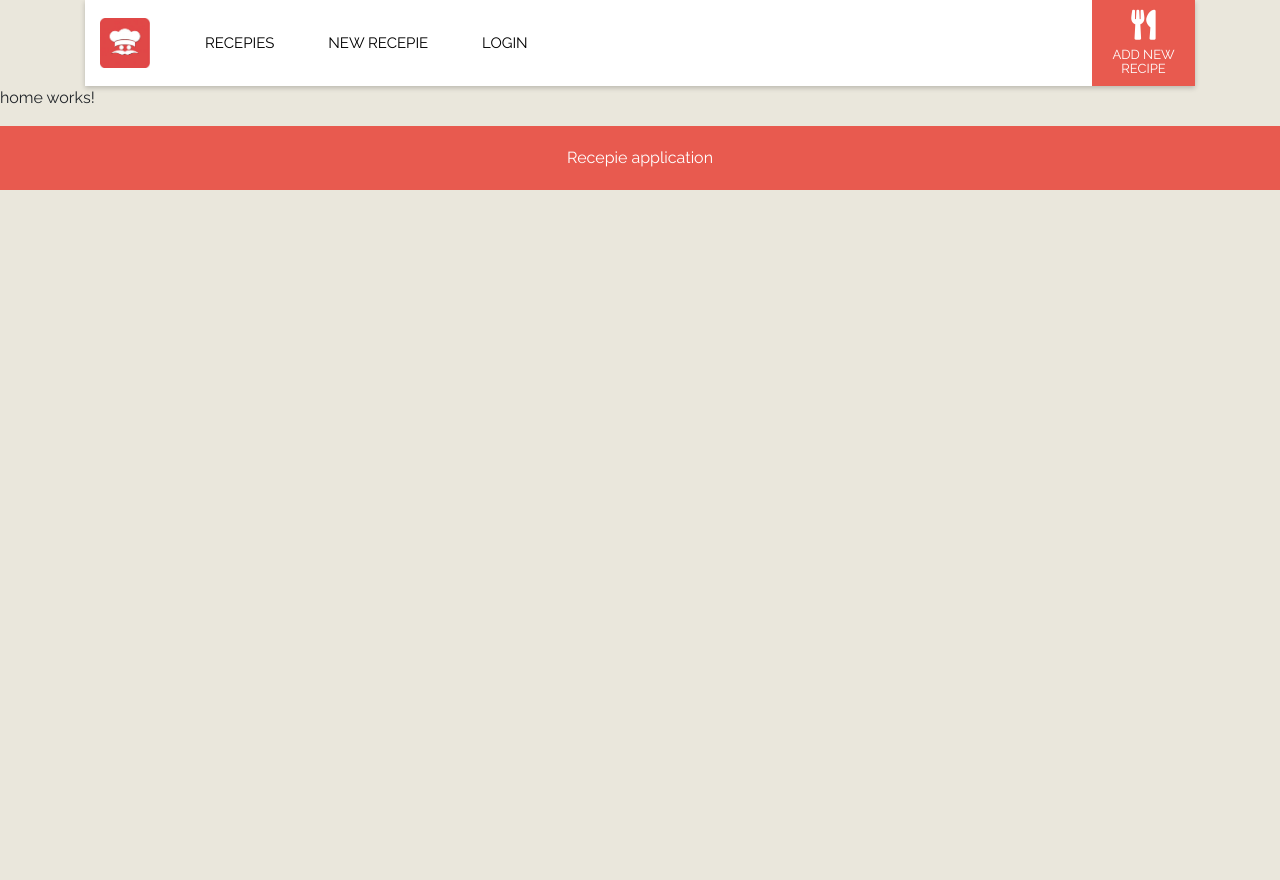
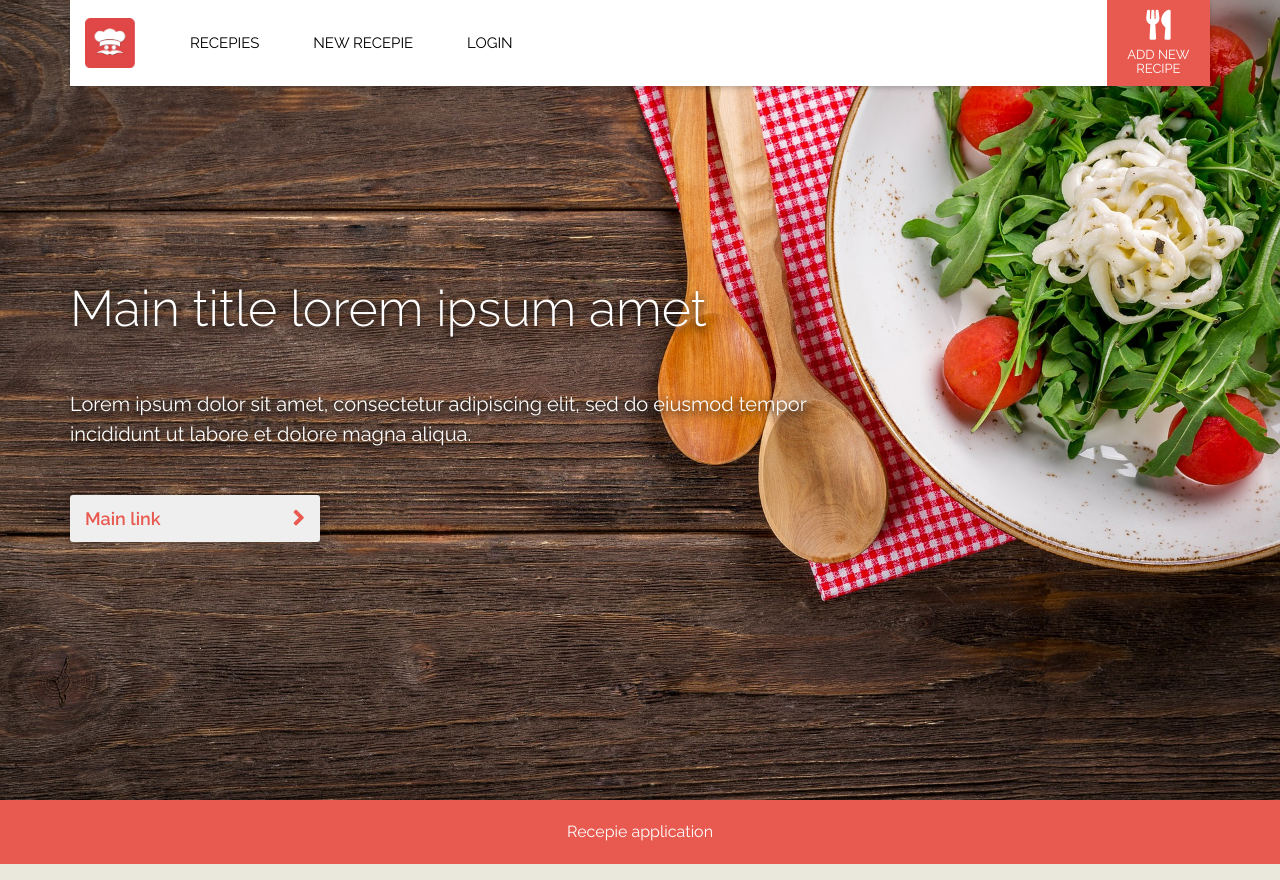
Before and after one commit to VesnaSiljak/recepiebook, an Angular app: page / in a window 1280 px wide. Before the commit the page ends 800 px from the top, so only its background shows below. Built offline with nearby package versions, Linux system fonts and the light colour scheme.

Commit message:
first screen, json update

```diff
--- a/src/app/home/home.component.html
+++ b/src/app/home/home.component.html
@@ -1,3 +1,11 @@
-<p>
-  home works!
-</p>
+<section class="start-screen">
+  <div class="container flex">
+    <div>
+    <h1>Main title lorem ipsum amet</h1>
+    <p>
+        Lorem ipsum dolor sit amet, consectetur adipiscing elit, sed do eiusmod tempor incididunt ut labore et dolore magna aliqua.
+    </p>
+    <button>Main link<i class="fas fa-angle-right"></i></button>
+  </div>
+  </div>
+</section>
--- a/src/app/home/home.component.scss
+++ b/src/app/home/home.component.scss
@@ -0,0 +1,51 @@
+@import '../../styles.scss';
+.start-screen{
+    height: 100vh;
+    background-image:url("../../assets/images/bg.jpg");
+    background-size: 100% auto;
+    &>div{
+        height: 90%;
+        padding-top:100px;
+        padding-left: 0px;
+        padding-right: 0px;
+        flex-direction:column;
+        justify-content: center;
+        color: $white;
+        div{
+            h1{
+                font-size: 50px;
+                font-weight: 300;
+                text-shadow: 0px 3px 8px #000000;
+            }
+            p{
+                margin-top: 50px;
+                font-size: 20px;
+                text-shadow: 0px 3px 8px #000000;
+                max-width: 70%;
+            }
+            button{
+                margin-top: 30px;
+                width: 250px;
+                color: $light-color;
+                font-size: 18px;
+                font-weight: 600;
+                text-align: left;
+                border: none;
+                border-radius: 3px;
+                padding: 10px 15px;
+                @include shadow(0px, 2px, 5px, 0px);
+                @include transition(all,0.2s);
+                i{
+                    float:right;
+                    font-size: 25px;
+                }
+                &:hover{
+                    background: $light-color;
+                    color: white;
+                    @include transition(all,0.2s);
+                }
+            }
+        }
+
+    }
+}
--- a/src/app/shared/header/header.component.html
+++ b/src/app/shared/header/header.component.html
@@ -1,5 +1,5 @@
-<div class="container">
-  <header>
+<div class="width100 absolute">
+  <header class="container nopadding">
     <div class="logo">
       <img src="../../../assets/images/download.jpg" alt="logo">
     </div>
--- a/src/app/shared/header/header.component.scss
+++ b/src/app/shared/header/header.component.scss
@@ -1,7 +1,9 @@
 @import '../../../styles.scss';
 header{
+    //position:absolute;
     overflow: hidden;
     background: $white;
+    width: 100%;
     display: flex;
     @include shadow(0px, 2px, 5px, 0px);
     .left-btn{
--- /dev/null
+++ b/src/app/shared/json/categories.json
@@ -0,0 +1,3 @@
+{
+    "categories":["sweets", "lunch","breakfast","dinner"]
+}
--- a/src/app/shared/json/recipe.json
+++ b/src/app/shared/json/recipe.json
@@ -1,7 +1,9 @@
 {
     "recipes":[
         {
+            "id":"1",
             "title":"Neki kolac",
+            "category":"sweets",
             "description":"orem ipsum dolor sit amet, consectetur adipiscing elit, sed do eiusmod tempor incididunt ut labore et dolore magna aliqua. Ut enim ad minim veniam, quis nostrud exercitation ullamco laboris nisi ut aliquip ex ea commodo consequat.",
             "level":"easy",
             "cooktime":"180 min",
@@ -44,7 +46,9 @@
 
         },
         {
+            "id":"2",
             "title":"Neki kolac2",
+            "category":"sweets",
             "description":"orem ipsum dolor sit amet, consectetur adipiscing elit, sed do eiusmod tempor incididunt ut labore et dolore magna aliqua. Ut enim ad minim veniam, quis nostrud exercitation ullamco laboris nisi ut aliquip ex ea commodo consequat.",
             "level":"easy",
             "cooktime":"180 min",
--- a/src/index.html
+++ b/src/index.html
@@ -7,7 +7,7 @@
 
   <meta name="viewport" content="width=device-width, initial-scale=1">
   <link rel="icon" type="image/x-icon" href="favicon.ico">
-  <link href="https://fonts.googleapis.com/css?family=Raleway" rel="stylesheet">
+  <link href="https://fonts.googleapis.com/css?family=Raleway:100,200,300,400,500,600,700,800,900" rel="stylesheet">
   <link rel="stylesheet" href="https://use.fontawesome.com/releases/v5.7.1/css/all.css" integrity="sha384-fnmOCqbTlWIlj8LyTjo7mOUStjsKC4pOpQbqyi7RrhN7udi9RwhKkMHpvLbHG9Sr" crossorigin="anonymous">
 </head>
 <body>
--- a/src/styles.scss
+++ b/src/styles.scss
@@ -94,3 +94,18 @@ body{
 .marginl20{
     margin-left: 20px;
 }
+.absolute{
+    position: absolute;
+}
+.relative{
+    position: relative;
+}
+.width100{
+    width: 100%;
+}
+.nopadding{
+    padding: 0px !important;
+}
+.flex{
+    display: flex;
+}
```
Also changed, not shown: src/assets/images/bg.jpg (added).
